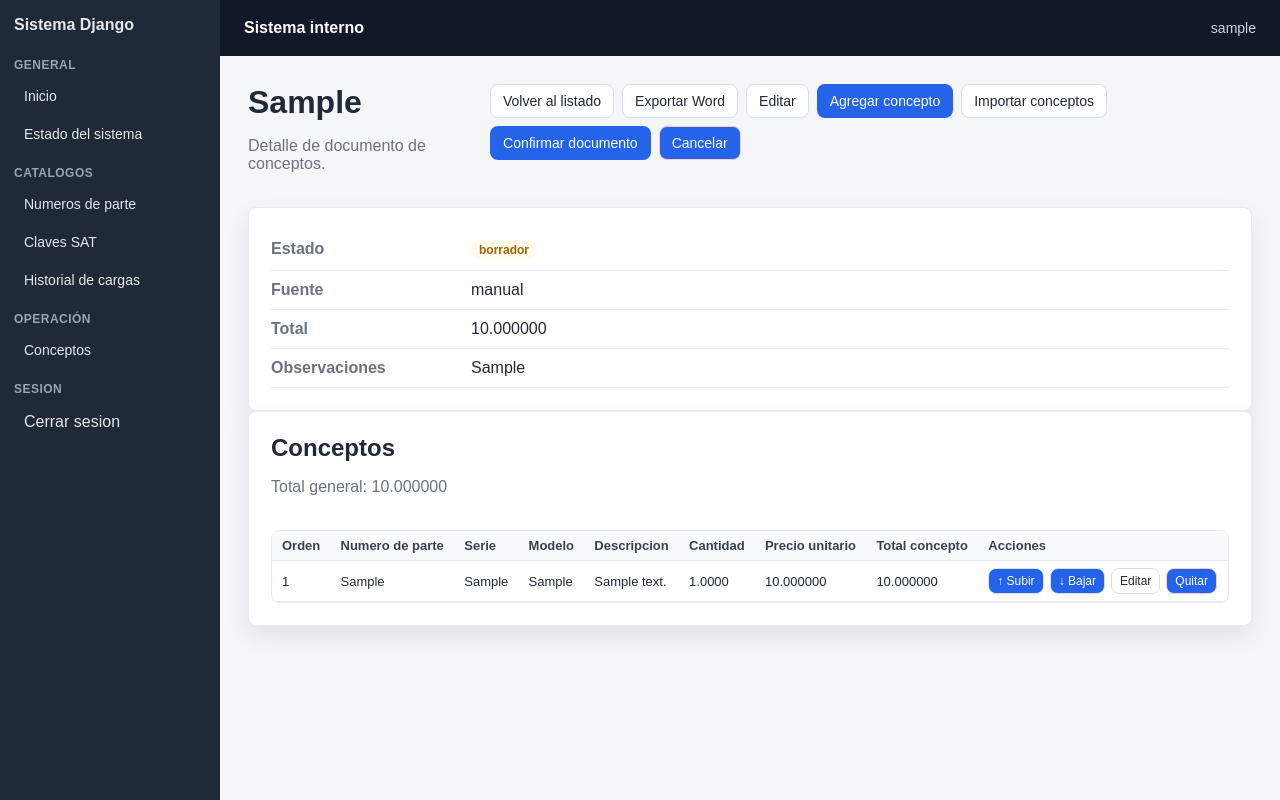
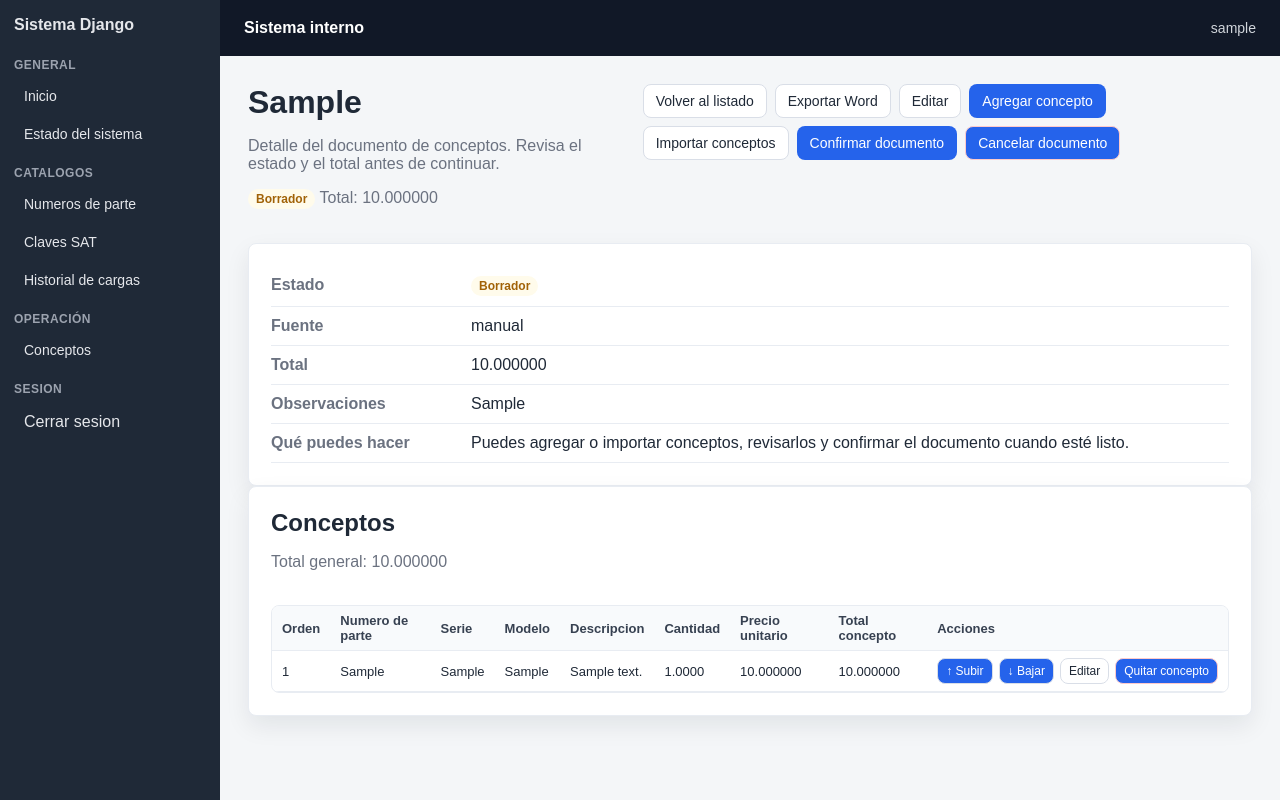
Before and after one commit to corres2/pksControl-cpanel, a Django app: page /conceptos/1/ in a window 1280 px wide. Run offline with Django 5.2, Linux system fonts and the light colour scheme; a user stored in the database is signed in; tables that the repository leaves empty hold one stand-in row (values such as "Sample post"); some libraries are stand-ins or nearby versions.

Commit message:
ui: mejora detalle de documento de conceptos

```diff
--- a/app/templates/conceptos/documento_detail.html
+++ b/app/templates/conceptos/documento_detail.html
@@ -6,7 +6,19 @@
 <div class="page-header">
     <div>
         <h1 class="page-title">{{ documento.folio }}</h1>
-        <p class="muted">Detalle de documento de conceptos.</p>
+        <p class="muted">Detalle del documento de conceptos. Revisa el estado y el total antes de continuar.</p>
+        <p>
+            {% if documento.status == "borrador" %}
+                <span class="badge badge-warning">Borrador</span>
+            {% elif documento.status == "confirmado" %}
+                <span class="badge badge-ok">Confirmado</span>
+            {% elif documento.status == "cancelado" %}
+                <span class="badge badge-error">Cancelado</span>
+            {% else %}
+                <span class="badge">{{ documento.status|capfirst }}</span>
+            {% endif %}
+            <span class="muted">Total: {{ documento.total }}</span>
+        </p>
     </div>
     <div class="page-actions">
         <a class="btn btn-secondary" href="{% url 'conceptos:documentos_list' %}">Volver al listado</a>
@@ -17,15 +29,15 @@
             <a class="btn btn-secondary" href="{% url 'conceptos:conceptos_importar' documento.pk %}">Importar conceptos</a>
         {% endif %}
         {% if documento.es_borrador and perms.conceptos.puede_confirmar_documentoconceptos %}
-            <form method="post" action="{% url 'conceptos:documento_confirmar' documento.pk %}">
+            <form method="post" action="{% url 'conceptos:documento_confirmar' documento.pk %}" data-confirm-action="confirmar">
                 {% csrf_token %}
                 <button class="btn btn-primary" type="submit">Confirmar documento</button>
             </form>
         {% endif %}
         {% if documento.status != "cancelado" and perms.conceptos.puede_cancelar_documentoconceptos %}
-            <form method="post" action="{% url 'conceptos:documento_cancelar' documento.pk %}">
+            <form method="post" action="{% url 'conceptos:documento_cancelar' documento.pk %}" data-confirm-action="cancelar">
                 {% csrf_token %}
-                <button class="btn btn-danger-light" type="submit">Cancelar</button>
+                <button class="btn btn-danger-light" type="submit">Cancelar documento</button>
             </form>
         {% endif %}
     </div>
@@ -37,13 +49,13 @@
             <dt>Estado</dt>
             <dd>
                 {% if documento.status == "borrador" %}
-                    <span class="badge badge-warning">{{ documento.status }}</span>
+                    <span class="badge badge-warning">Borrador</span>
                 {% elif documento.status == "confirmado" %}
-                    <span class="badge badge-ok">{{ documento.status }}</span>
+                    <span class="badge badge-ok">Confirmado</span>
                 {% elif documento.status == "cancelado" %}
-                    <span class="badge badge-error">{{ documento.status }}</span>
+                    <span class="badge badge-error">Cancelado</span>
                 {% else %}
-                    <span class="badge">{{ documento.status }}</span>
+                    <span class="badge">{{ documento.status|capfirst }}</span>
                 {% endif %}
             </dd>
         </div>
@@ -58,6 +70,18 @@
         <div>
             <dt>Observaciones</dt>
             <dd>{{ documento.observaciones|default:"" }}</dd>
+        </div>
+        <div>
+            <dt>Qué puedes hacer</dt>
+            <dd>
+                {% if documento.status == "borrador" %}
+                    Puedes agregar o importar conceptos, revisarlos y confirmar el documento cuando esté listo.
+                {% elif documento.status == "confirmado" %}
+                    El documento está confirmado; puedes consultar sus conceptos y exportarlo.
+                {% elif documento.status == "cancelado" %}
+                    El documento está cancelado; conserva su información para consulta.
+                {% endif %}
+            </dd>
         </div>
     </dl>
 </div>
@@ -124,9 +148,9 @@
                                     <a class="btn btn-secondary" href="{% url 'conceptos:concepto_update' documento.pk concepto.pk %}">Editar</a>
                                 {% endif %}
                                 {% if documento.es_borrador and perms.conceptos.delete_documentoconceptos %}
-                                    <form method="post" action="{% url 'conceptos:concepto_delete' documento.pk concepto.pk %}">
+                                    <form method="post" action="{% url 'conceptos:concepto_delete' documento.pk concepto.pk %}" data-confirm-action="quitar">
                                         {% csrf_token %}
-                                        <button class="btn btn-danger-light" type="submit">Quitar</button>
+                                        <button class="btn btn-danger-light" type="submit">Quitar concepto</button>
                                     </form>
                                 {% endif %}
                             </div>
@@ -154,6 +178,8 @@
 </div>
 
 <script src="https://code.jquery.com/jquery-3.7.1.min.js"></script>
+<!-- CDN temporal; las confirmaciones conservan fallback con confirm() sin JavaScript o sin Swal. -->
+<script src="https://cdn.jsdelivr.net/npm/sweetalert2@11"></script>
 <script>
     (function ($) {
         function actualizarControles() {
@@ -182,9 +208,10 @@
             var form = boton.closest('form');
             var fila = boton.closest('tr');
             var accion = boton.data('action');
-            var botones = $('.js-mover-concepto');
+            var textoOriginal = boton.text();
             $('#conceptos-ajax-error').hide().text('');
-            botones.prop('disabled', true);
+            boton.prop('disabled', true).text('Procesando...');
+            fila.attr('aria-busy', 'true');
 
             $.ajax({
                 url: boton.data('url'),
@@ -211,9 +238,60 @@
                 },
                 complete: function () {
                     actualizarControles();
+                    boton.text(textoOriginal);
+                    fila.removeAttr('aria-busy');
                 }
             });
         });
     })(jQuery);
 </script>
+<script>
+    (function () {
+        function confirmarAccion(formulario, accion) {
+            var inactivar = accion === 'cancelar';
+            var titulo = accion === 'confirmar'
+                ? '¿Confirmar documento?'
+                : (inactivar ? '¿Cancelar documento?' : '¿Quitar concepto?');
+            var texto = accion === 'confirmar'
+                ? 'Después de confirmar, el documento dejará de ser un borrador.'
+                : (inactivar ? 'Esta acción cambiará el estado del documento.' : 'El concepto se quitará del documento.');
+
+            if (window.Swal) {
+                return window.Swal.fire({
+                    title: titulo,
+                    text: texto,
+                    icon: 'warning',
+                    showCancelButton: true,
+                    confirmButtonText: 'Continuar',
+                    cancelButtonText: 'Cancelar',
+                    reverseButtons: true
+                }).then(function (resultado) { return resultado.isConfirmed; });
+            }
+            return Promise.resolve(window.confirm(titulo + '\n' + texto));
+        }
+
+        document.querySelectorAll('[data-confirm-action]').forEach(function (formulario) {
+            formulario.addEventListener('submit', function (evento) {
+                if (formulario.dataset.procesando === 'true') {
+                    evento.preventDefault();
+                    return;
+                }
+                evento.preventDefault();
+                var accion = formulario.dataset.confirmAction;
+                var boton = formulario.querySelector('button[type="submit"]');
+                confirmarAccion(formulario, accion).then(function (confirmado) {
+                    if (!confirmado) return;
+                    formulario.dataset.procesando = 'true';
+                    if (boton) {
+                        boton.disabled = true;
+                        boton.textContent = accion === 'confirmar'
+                            ? 'Confirmando...'
+                            : (accion === 'cancelar' ? 'Cancelando...' : 'Quitando...');
+                    }
+                    HTMLFormElement.prototype.submit.call(formulario);
+                });
+            });
+        });
+    }());
+</script>
 {% endblock %}
```
